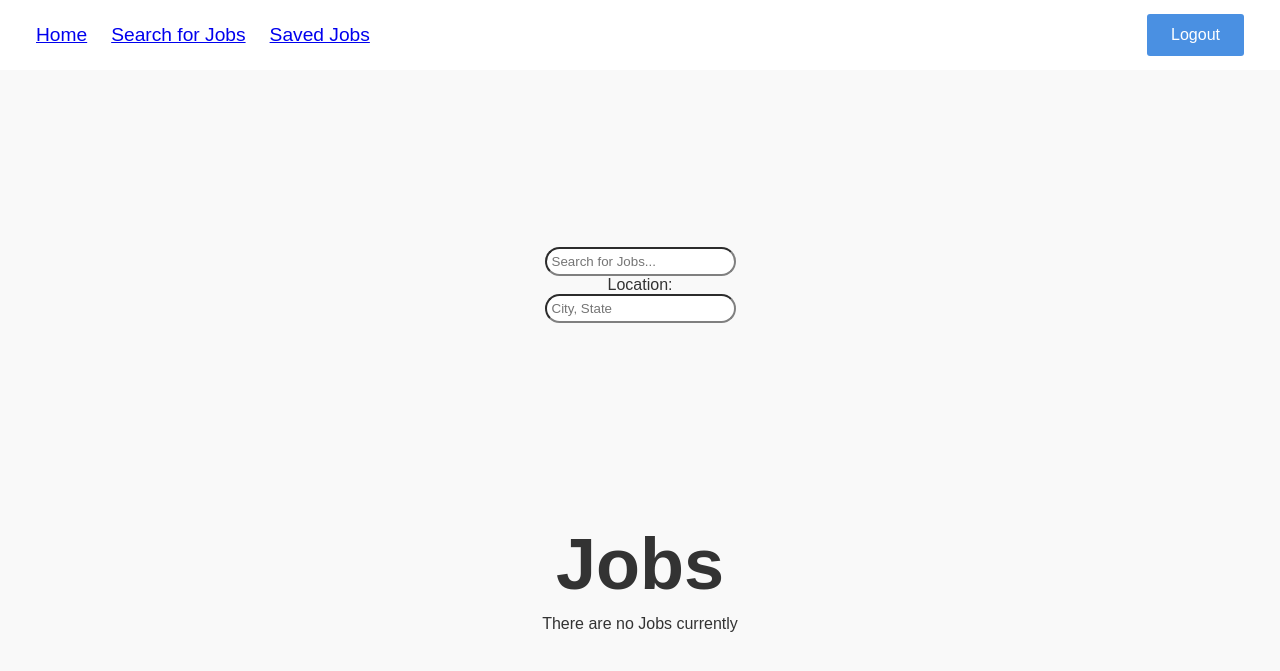
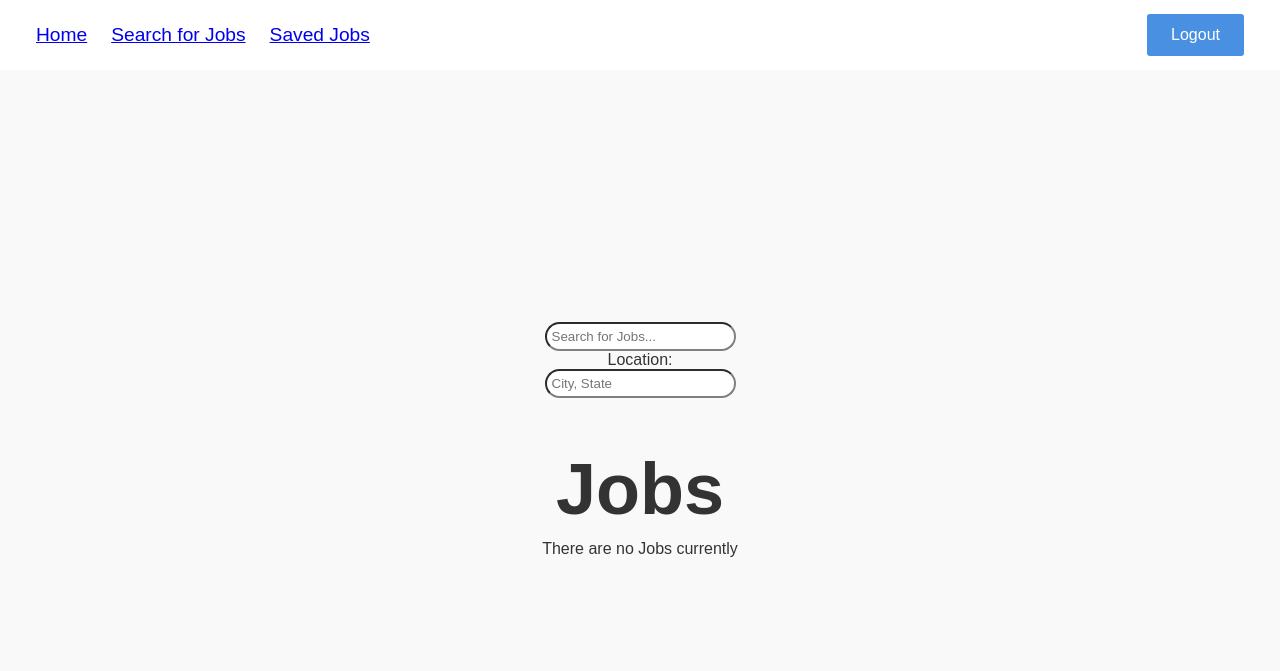
Before and after one commit to JosefGlen/KumoJobScraper1, a Django app: page /jobs/ in a window 1280 px wide. Shown: the top 671 px of the page. Run offline with Django 5.2, Linux system fonts and the light colour scheme; the visitor is signed in with stand-in values (Sample User, id 1); data that the repository does not hold is empty.

Commit message:
Fixing the padding for search position

```diff
--- a/KumoJobScraper/static/css/style.css
+++ b/KumoJobScraper/static/css/style.css
@@ -128,7 +128,7 @@ input {
     flex-direction: left;
 }
 .searchposition {
-    padding-bottom: 200px;
+    padding-bottom: 50px;
 }
 
 .formposition {
```
